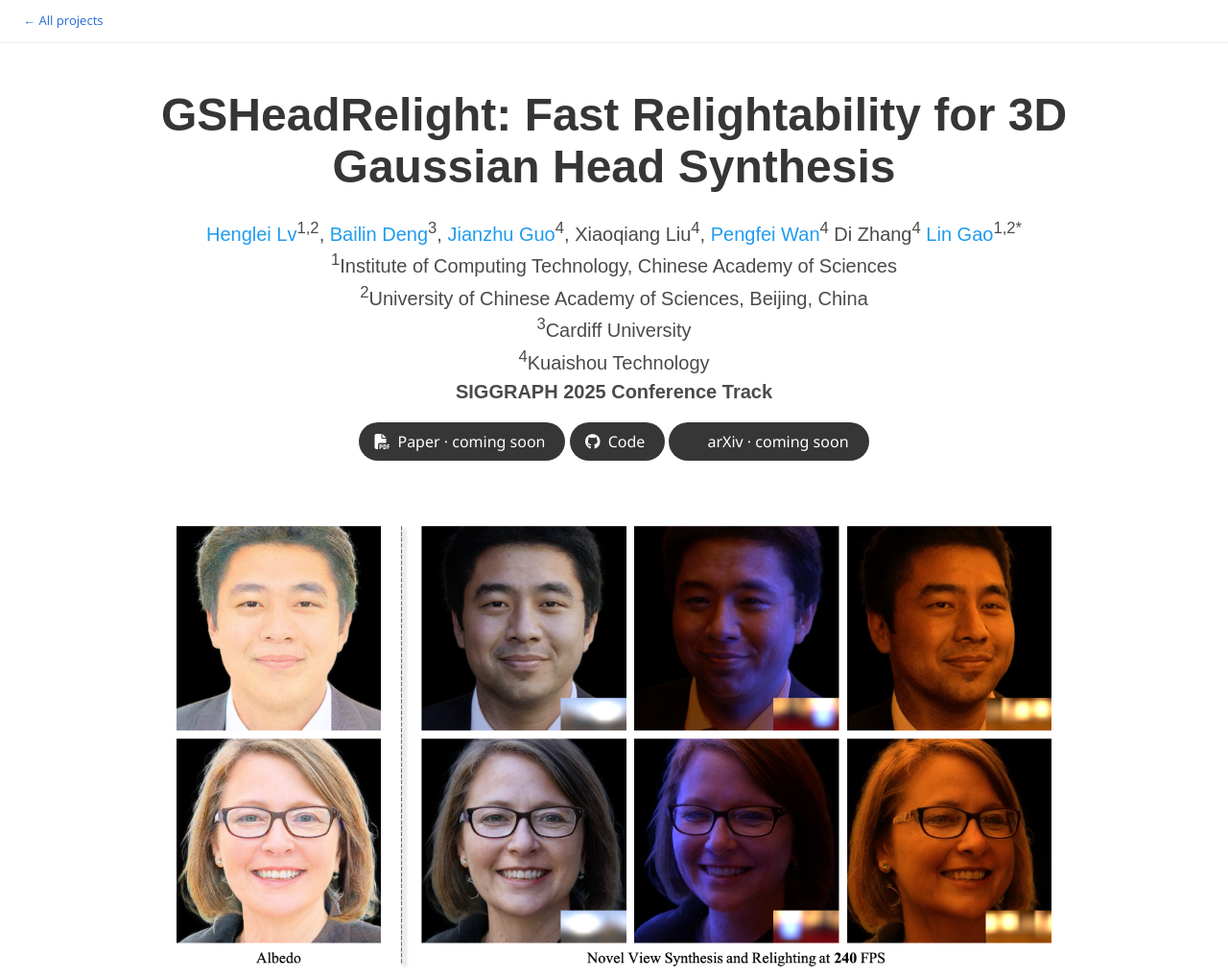
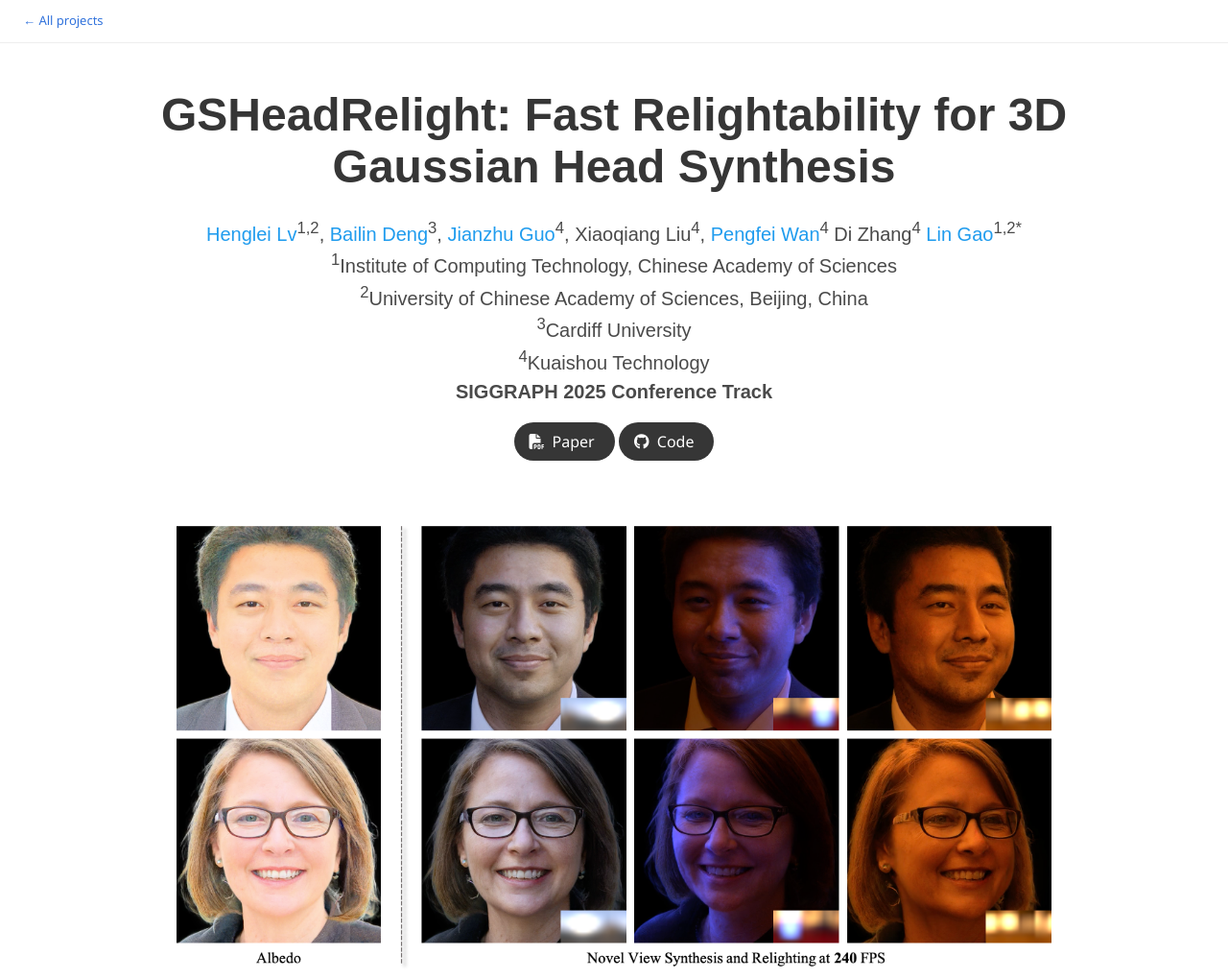
Before and after one commit to sagileo/sagileo.github.io, a plain HTML site: page GSHeadRelight/index.html in a window 1280 px wide. Shown: the top 1020 px of the page at 96% size. Drawn offline with nearby package versions, Linux system fonts and the light colour scheme; some icons are missing; a web font is replaced by a local one.

Commit message:
Link GSHeadRelight paper to ACM and remove arXiv placeholder

```diff
--- a/GSHeadRelight/index.html
+++ b/GSHeadRelight/index.html
@@ -94,14 +94,14 @@
 
                   <div class="column has-text-centered">
                     <div class="publication-links">
-                         <!-- Arxiv PDF link -->
+                         <!-- Published paper -->
                       <span class="link-block">
-                        <a role="link" aria-disabled="true" tabindex="-1" title="Link coming soon"
+                        <a href="https://dl.acm.org/doi/10.1145/3721238.3730614" target="_blank" rel="noopener"
                         class="external-link button is-normal is-rounded is-dark">
                         <span class="icon">
                           <i class="fas fa-file-pdf"></i>
                         </span>
-                        <span>Paper · coming soon</span>
+                        <span>Paper</span>
                       </a>
                     </span>
 
@@ -126,17 +126,6 @@
                     <span>Code</span>
                   </a>
                 </span>
-
-                <!-- ArXiv abstract Link -->
-                <span class="link-block">
-                  <a role="link" aria-disabled="true" tabindex="-1" title="Link coming soon"
-                  class="external-link button is-normal is-rounded is-dark">
-                  <span class="icon">
-                    <i class="ai ai-arxiv"></i>
-                  </span>
-                  <span>arXiv · coming soon</span>
-                </a>
-              </span>
             </div>
           </div>
         </div>
```
Also changed, not shown: 1 other file.
